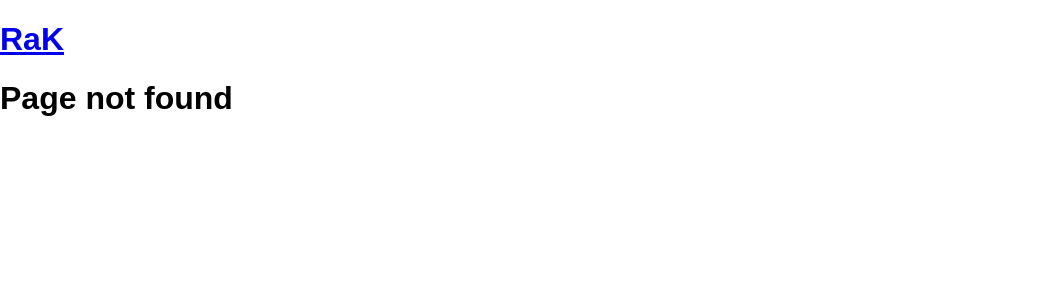
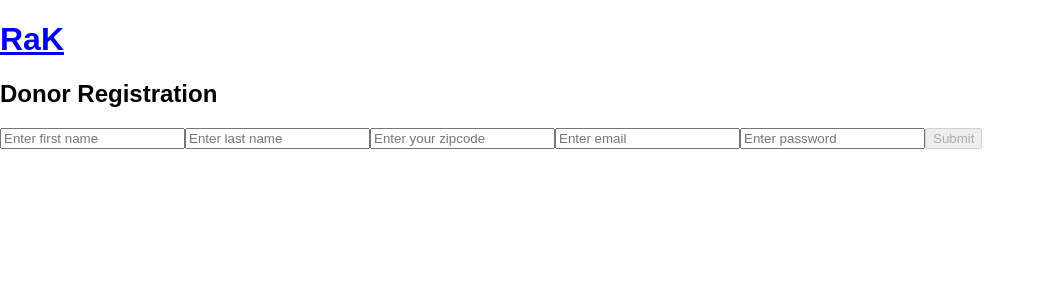
Before and after one commit to miss-quynh/RAK-frontend, a React (Create React App) app: page /donors/registration in a window 1280 px wide. Before the commit this address had no page. Shown: the top 300 px of the page, without its empty margins (0-1045 px from the left). Built offline with nearby package versions, Linux system fonts and the light colour scheme.

Commit message:
Write axios call for Donor Registration.

```diff
--- a/src/App.js
+++ b/src/App.js
@@ -11,6 +11,7 @@ import OrganizationLogin from './components/OrganizationLogin';
 import ProjectOrganizationShow from './components/ProjectOrganizationShow';
 import ImageUpload from './components/ImageUpload'
 import DonorLogin from './components/DonorLogin'
+import DonorRegistration from './components/DonorRegistration'
 
 class App extends React.Component {
 
@@ -31,6 +32,7 @@ class App extends React.Component {
             <Route path="/projects/:id" component={ProjectDisp} />
             <Route exact path="/image_upload" component={ImageUpload} />
             <Route exact path="/donors/login" component={DonorLogin} />
+            <Route exact path="/donors/registration" component={DonorRegistration} />
             <Route render={() => <h1>Page not found</h1>} />
           </Switch>
         </div>
--- /dev/null
+++ b/src/components/DonorRegistration.js
@@ -0,0 +1,105 @@
+import React from 'react';
+import axios from 'axios';
+
+class DonorRegistration extends React.Component {
+  constructor(props){
+    super(props);
+    this.state = {
+      donor: {
+        first_name: '',
+        last_name:  '',
+        zipcode:  '',
+        email: '',
+        password: ''
+      }
+    };
+    this.handleFirstNameChange = this.handleFirstNameChange.bind(this)
+    this.handleLastNameChange = this.handleLastNameChange.bind(this)
+    this.handleZipcodeChange = this.handleZipcodeChange.bind(this)
+    this.handleEmailChange = this.handleEmailChange.bind(this)
+    this.handlePasswordChange = this.handlePasswordChange.bind(this)
+    this.handleSubmit = this.handleSubmit.bind(this)
+  }
+
+    handleFirstNameChange(event) {
+    this.setState({
+      email: event.target.value})
+  }
+
+    handleLastNameChange(event) {
+    this.setState({
+      email: event.target.value})
+  }
+
+    handleZipcodeChange(event) {
+    this.setState({
+      password: event.target.value})
+  }
+
+    handleEmailChange(event) {
+    this.setState({
+      email: event.target.value})
+  }
+
+    handlePasswordChange(event) {
+    this.setState({
+      password: event.target.value})
+  }
+
+  handleSubmit(event) {
+      event.preventDefault()
+      axios.post('http://localhost:8181/donor', {donor: this.state.donor})
+      .then(({data}) => {
+        console.log(data)
+        this.setState({donor: data})
+      })
+    }
+
+  render() {
+    return (
+        <div>
+          <h2>Donor Registration</h2>
+          <form onSubmit= { this.handleSubmit}>
+            <input
+              placeholder= {'Enter first name'}
+              type="text"
+              value={this.props.first_name}
+              onChange={this.handleFirstNameChange} >
+            </input>
+            <input
+              placeholder='Enter last name'
+              type="text"
+              value={this.props.last_name}
+              onChange={this.handleLastNameChange} >
+            </input>
+            <input
+              placeholder='Enter your zipcode'
+              type="integer"
+              value={this.props.zipcode}
+              onChange={this.handleZipcodeChange} >
+            </input>
+            <input
+              placeholder='Enter email'
+              type="email"
+              value={this.props.email}
+              onChange={this.handleEmailChange} >
+            </input>
+            <input
+              placeholder ='Enter password'
+              type="password"
+              value={this.props.password}
+              onChange={this.handlePasswordChange} >
+            </input>
+            <button
+              type='submit'
+              disabled={!this.props.email}>
+                Submit
+            </button>
+          </form>
+        </div>
+    )
+  }
+}
+
+
+export default DonorRegistration
```
Also changed, not shown: src/components/DonorLogin.js (+12 -21 lines).
